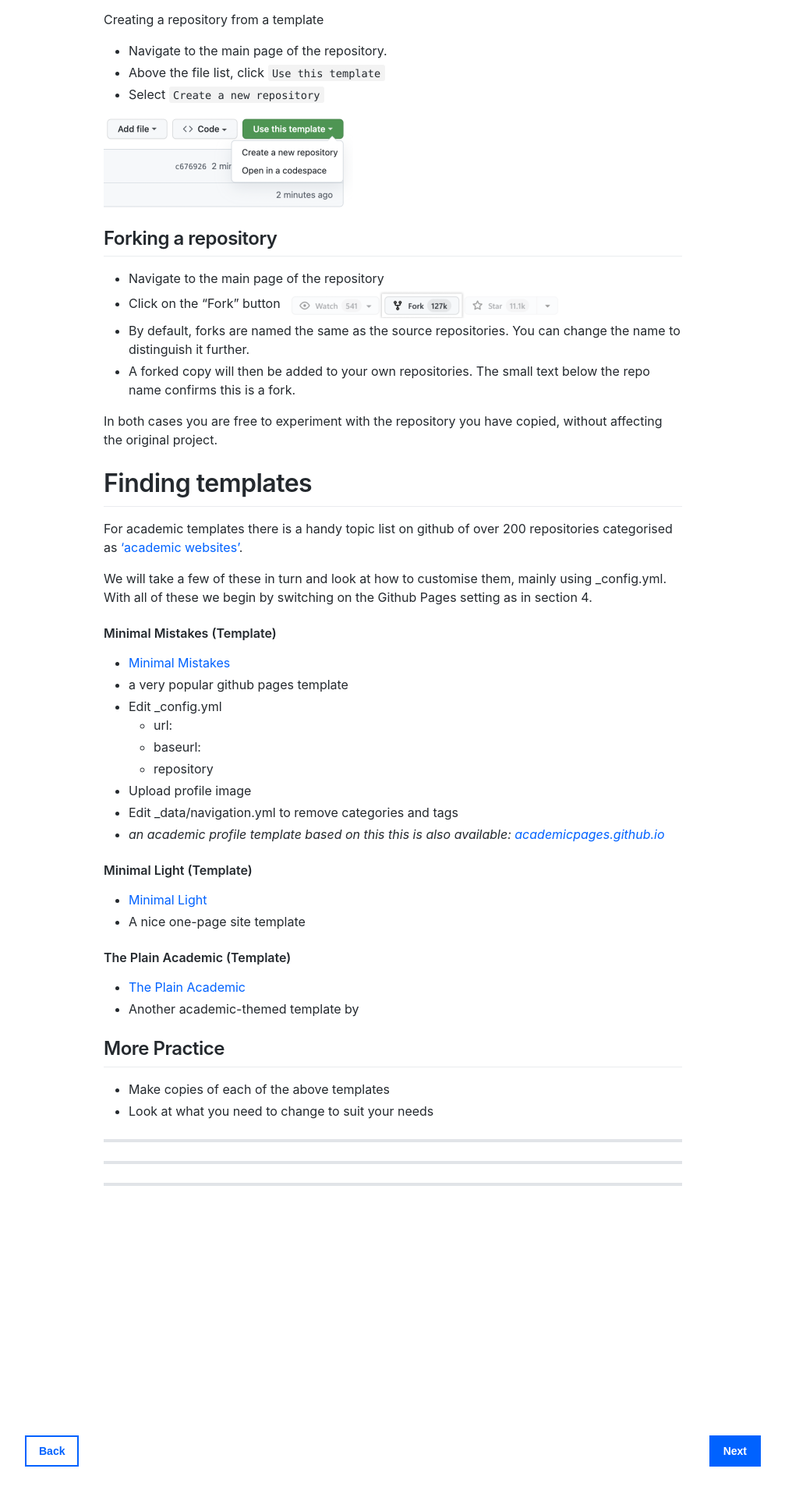
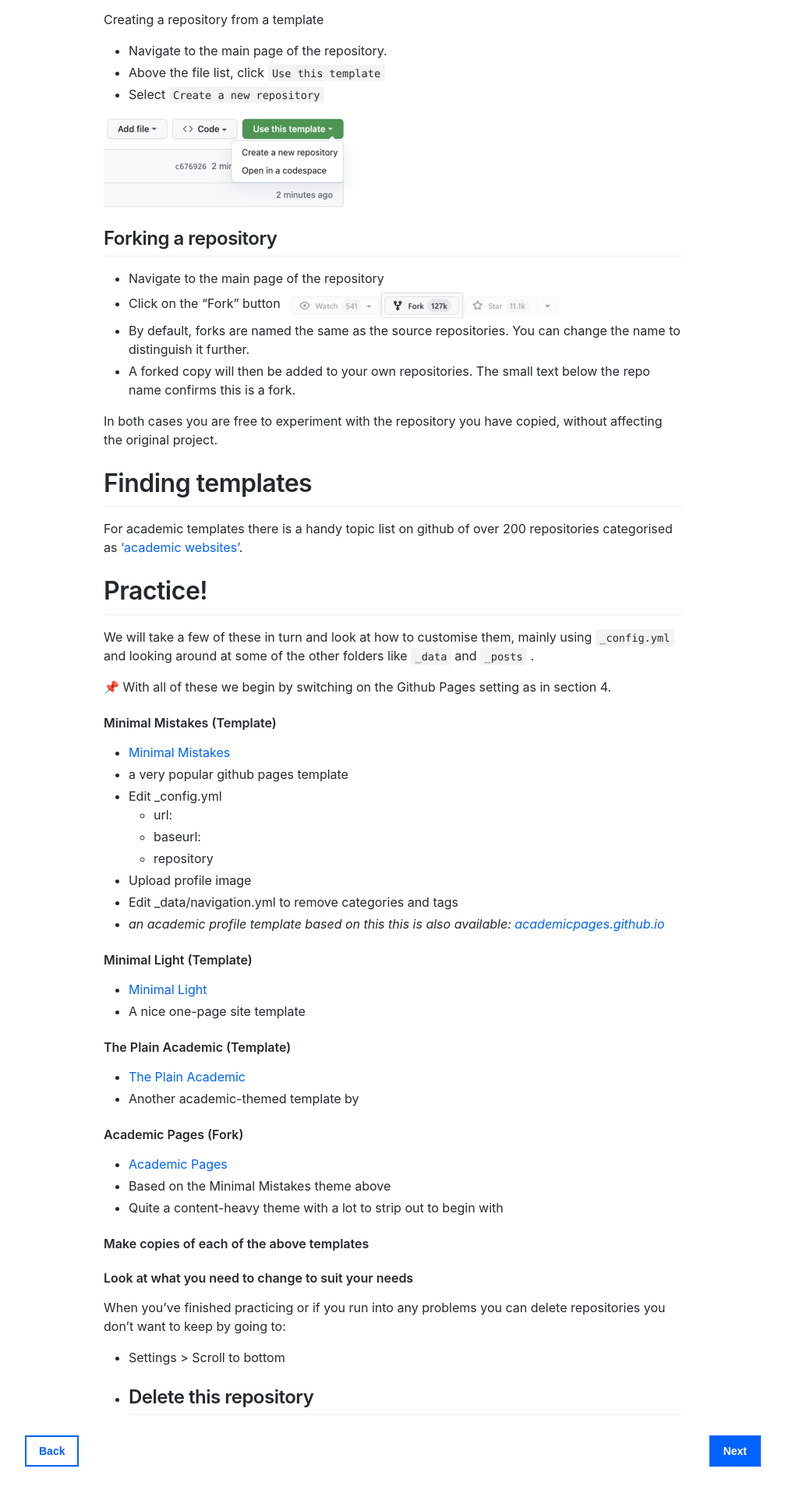
Before and after one commit to liamodwyer/github-pages, a Jekyll site: the page built from _workshop/5-templates.md, in a window 1280 px wide. Shown: the part 839-2759 px from the top of the page at 78% size, without its empty margins (264-1271 px from the left). Built offline with Jekyll 4.4.1, drawn with Linux system fonts in a browser that asks for light colours; emoji names are drawn with the system emoji font; some web fonts are replaced.

Commit message:
finish draft

```diff
--- a/_workshop/5-templates.md
+++ b/_workshop/5-templates.md
@@ -42,7 +42,11 @@ In both cases you are free to experiment with the repository you have copied, wi
 
 For academic templates there is a handy topic list on github of over 200 repositories categorised as ['academic websites'](https://github.com/topics/academic-website).
 
-We will take a few of these in turn and look at how to customise them, mainly using _config.yml. With all of these we begin by switching on the Github Pages setting as in section 4.
+# Practice!
+
+We will take a few of these in turn and look at how to customise them, mainly using `_config.yml` and looking around at some of the other folders like `_data` and `_posts` .
+
+:pushpin: With all of these we begin by switching on the Github Pages setting as in section 4.
 
 #### Minimal Mistakes (Template)
 - [Minimal Mistakes](https://github.com/mmistakes/mm-github-pages-starter)
@@ -65,18 +69,16 @@ We will take a few of these in turn and look at how to customise them, mainly us
 - [The Plain Academic](https://github.com/brenov/the-plain-academic)
 - Another academic-themed template by
 
-## More Practice
+#### Academic Pages (Fork)
 
-- Make copies of each of the above templates
-- Look at what you need to change to suit your needs
+- [Academic Pages](https://github.com/academicpages/academicpages.github.io)
+- Based on the Minimal Mistakes theme above
+- Quite a content-heavy theme with a lot to strip out to begin with
 
+#### Make copies of each of the above templates
+#### Look at what you need to change to suit your needs
+
+When you've finished practicing or if you run into any problems you can delete repositories you don't want to keep by going to:
+- Settings > Scroll to bottom
+- Delete this repository
 -----------------
-
-
-
-
-
-----------------------
-
-
-----------------
```
